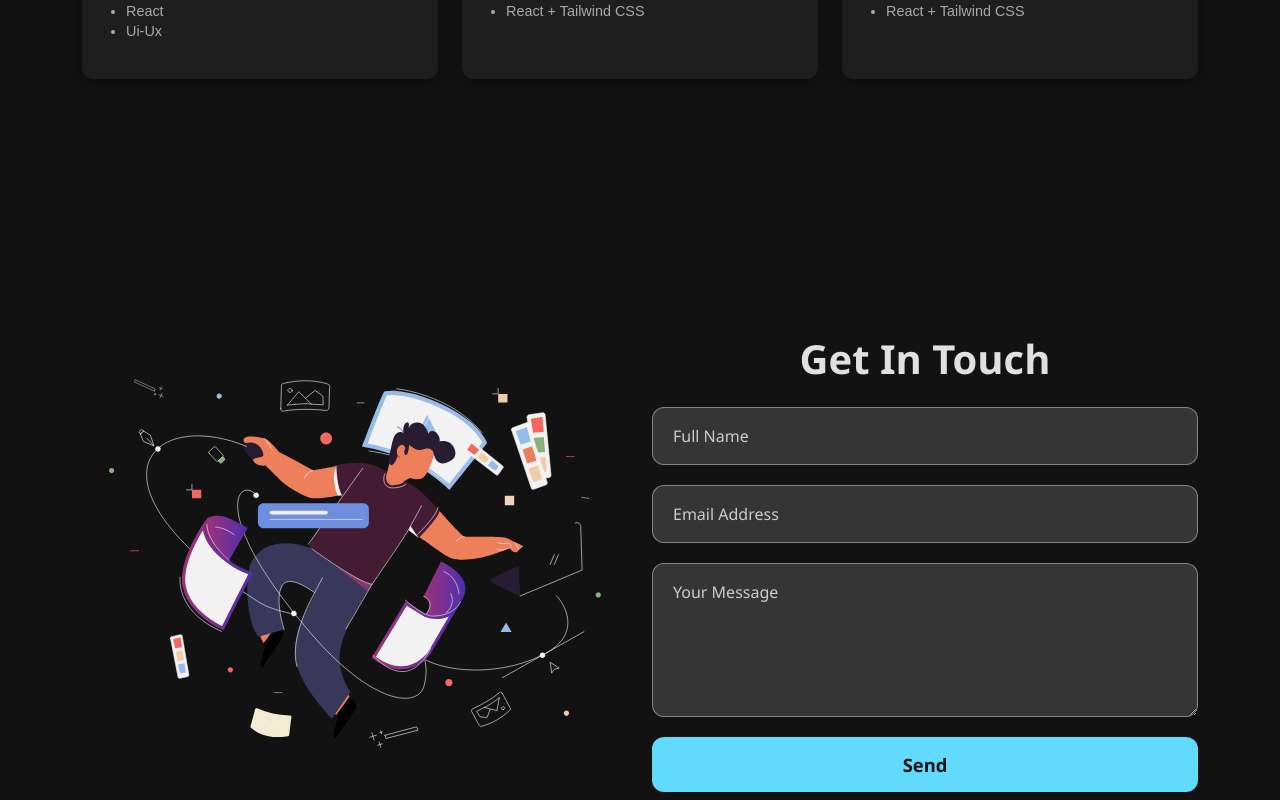
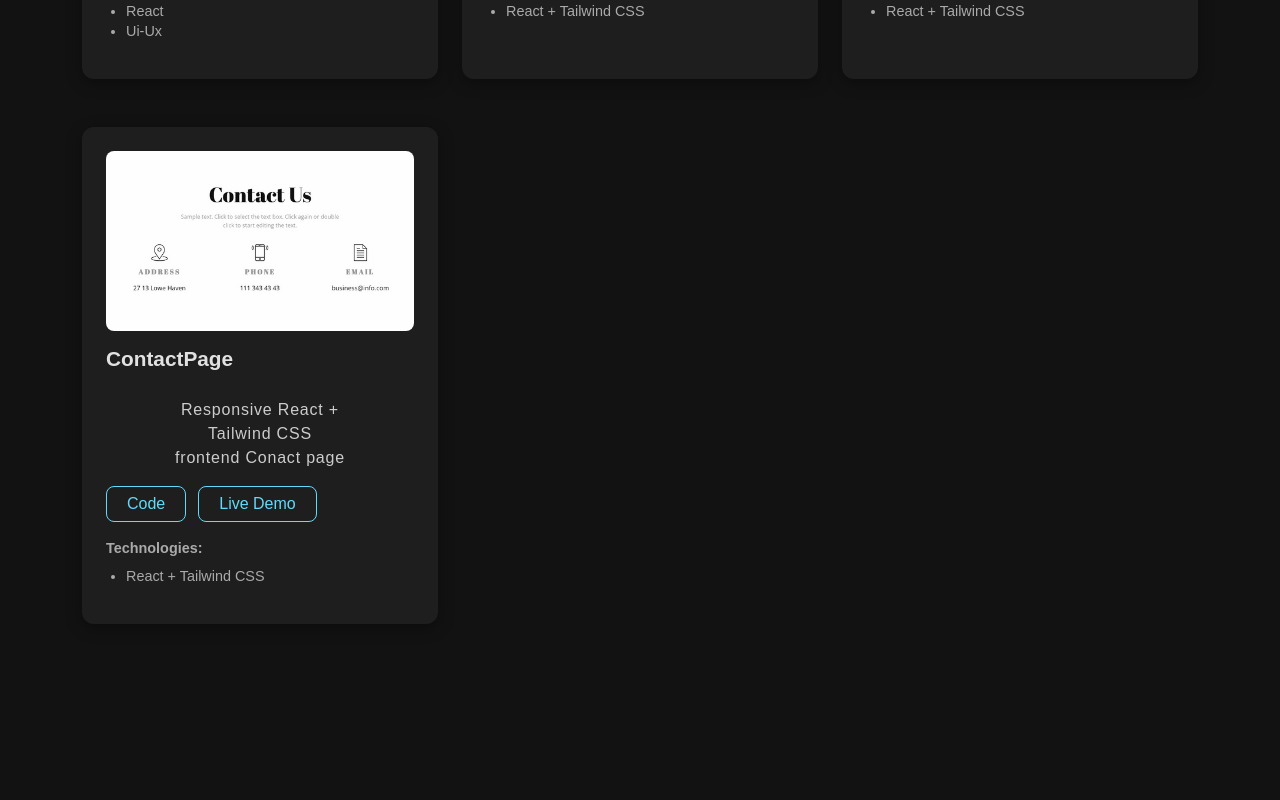
Before and after one commit to ali-hossain-nayan/Myportfolio, a React (Vite) app: page / in a window 1280 px wide. Shown: the part 3580-4380 px from the top of the page. Built offline with nearby package versions, Linux system fonts and the light colour scheme; a web font is replaced by a local one.

Commit message:
project-added

```diff
--- a/src/components/Projects.jsx
+++ b/src/components/Projects.jsx
@@ -1,6 +1,7 @@
 import { Container, Row, Col } from "react-bootstrap";
 import { ProjectCard } from "./ProjectCard";
 import Apple from "../assets/img/apple-ipone.jpg";
+import Contact from "../assets/img/contact.jpg";
 import projImg2 from "../assets/img/project-img2.jpg";
 import projImg3 from "../assets/img/project-img3.avif";
 import projImg4 from "../assets/img/project-img4.webp";
@@ -88,6 +89,14 @@ const Projects = () => {
       deploymentLink: "https://branding-7n6f.onrender.com",
       Technology: ["React + Tailwind CSS"],
     },
+    {
+      title: "ContactPage",
+      description: "Responsive React + Tailwind CSS frontend Conact page",
+      imgUrl: Contact,
+      githubLink: "https://github.com/ali-hossain-nayan/ContactPage",
+      deploymentLink: "contact-page-three-mauve.vercel.app",
+      Technology: ["React + Tailwind CSS"],
+    },
   ];
 
   return (
```
Also changed, not shown: src/assets/img/contact.jpg (added).
